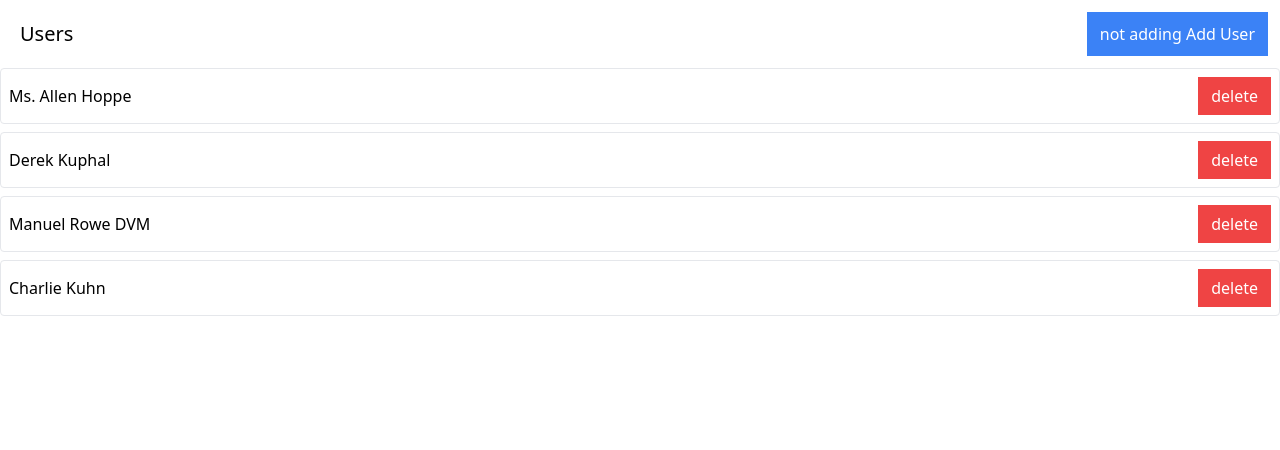
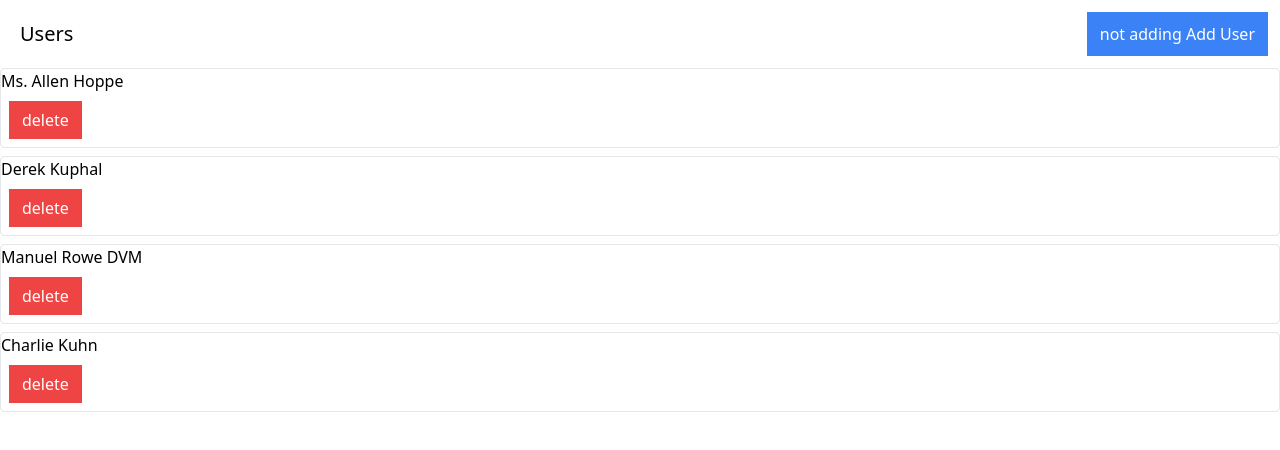
Before and after one commit to MonirSaikat/modern-react-redux-udemy, a React (Create React App) app: page / in a window 1280 px wide. Shown: the top 450 px of the page. Built offline with nearby package versions, Linux system fonts and the light colour scheme; data requests are answered from the project's data file.

Commit message:
separate usersListImte

```diff
--- a/src/components/UsersList.js
+++ b/src/components/UsersList.js
@@ -3,17 +3,7 @@ import { useDispatch, useSelector } from 'react-redux';
 import { addUser, fetchUsers, removeUser } from '../store';
 import Skeleton from './Skeleton';
 import Button from './Button';
-
-const User = ({ user, handleRemove }) => {
-  return(
-    <div className='mb-2 border rounded'>
-      <div className='flex p-2 justify-between items-center'>
-        <span>{user.name}</span>
-        <Button onClick={() => handleRemove(user.id)} danger>delete</Button>
-      </div>
-    </div>
-  );
-};
+import UsersListItem from './UsersListItem';
 
 const UsersList = () => {
   const [isUsersLoading, setIsUsersLoading] = useState(false);
@@ -39,19 +29,14 @@ const UsersList = () => {
       .finally(() => setIsAddingUser(false));
   };
 
-  const handleUserRemove = (id) => {
-    dispatch(removeUser(id));
-  };
-
   const skeleton = <Skeleton times={4} className='h-10 w-full' />
   if (usersLoadingError) return <div>{usersLoadingError.message}...</div>;
 
   const renderedUsers = data.map(user => {
     return(
-      <User
+      <UsersListItem
         key={user.id}
         user={user}
-        handleRemove={handleUserRemove}
       />
     );
   });
--- /dev/null
+++ b/src/components/UsersListItem.js
@@ -0,0 +1,18 @@
+import Button from './Button';
+
+function UsersListItem({ user }) {
+  const handleRemove = () => {
+
+  };
+
+  return (
+    <div className='mb-2 border rounded'>
+      <span>{user.name}</span>
+      <div className='flex p-2 justify-between items-center'>
+        <Button onClick={handleRemove} danger>delete</Button>
+      </div>
+    </div>
+  );
+};
+
+export default UsersListItem;
```
